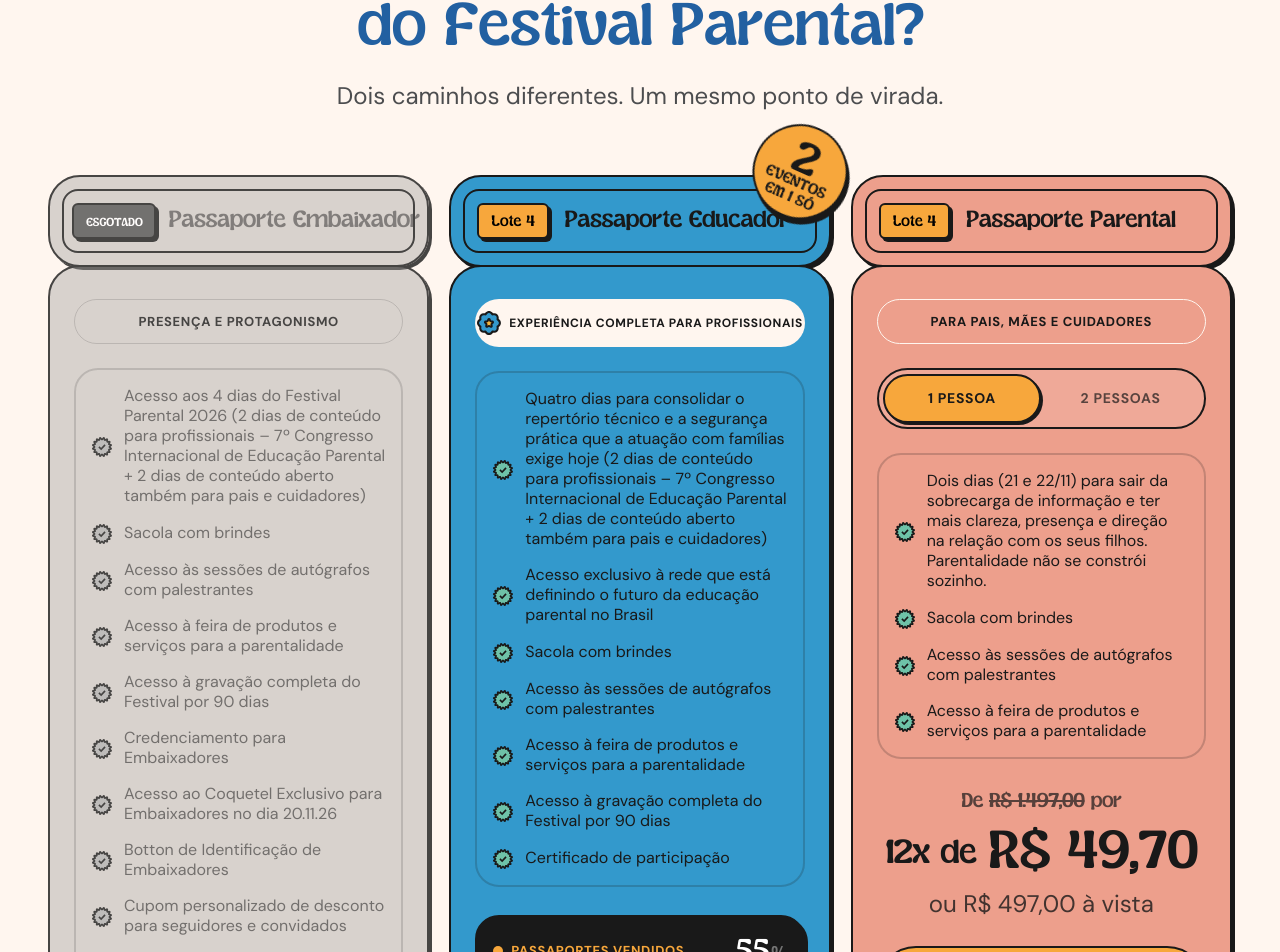
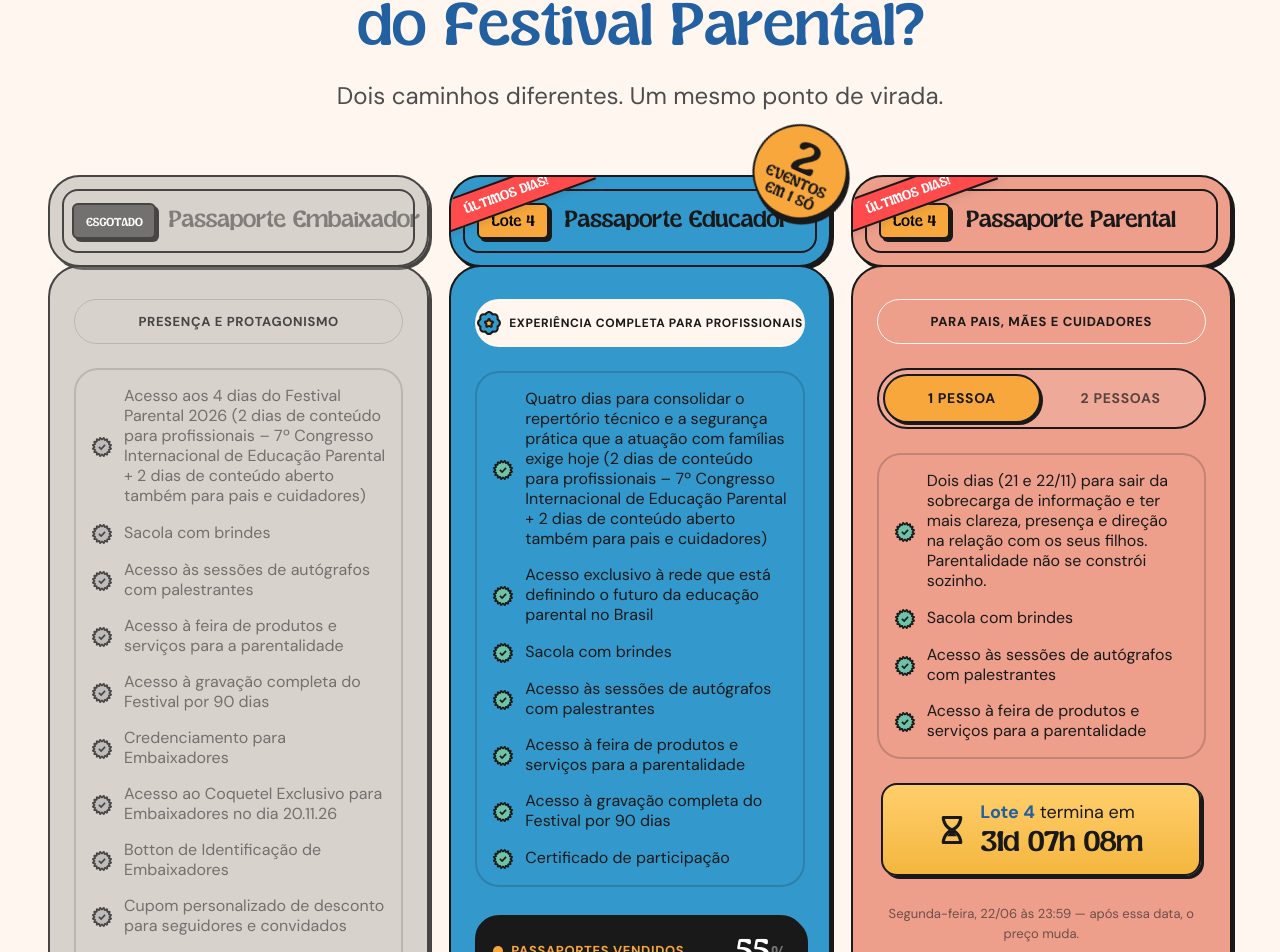
Before and after one commit to oanthonydesign/-LP-Festival-parental, a Next.js app: page / in a window 1280 px wide. Shown: the part 6965-7917 px from the top of the page. Built offline with nearby package versions, Linux system fonts and the light colour scheme.

Commit message:
ultimos dias do lote 4 + redirect e robots na versão B

```diff
--- a/src/app/lp-b/page.tsx
+++ b/src/app/lp-b/page.tsx
@@ -26,13 +26,16 @@ import SectionForWho from '@/components/sections/SectionForWho';
 import SectionTakeaways from '@/components/sections/SectionTakeaways';
 import AcaoRelampagoBanner from '@/components/sections/AcaoRelampagoBanner';
 
+import { redirect } from 'next/navigation';
+
 export const metadata = {
     robots: 'noindex, nofollow',
 }
 
-const SHOW_STICKY_BAR = false;
+const SHOW_STICKY_BAR = true;
 
 export default function LPB() {
+    redirect('/');
     return (
         <>
             <main className="min-h-screen relative overflow-x-clip">
--- a/src/app/page.tsx
+++ b/src/app/page.tsx
@@ -26,7 +26,7 @@ import AcaoRelampagoBanner from '@/components/sections/AcaoRelampagoBanner';
 import SectionForWho from '@/components/sections/SectionForWho';
 import SectionTakeaways from '@/components/sections/SectionTakeaways';
 
-const SHOW_STICKY_BAR = false;
+const SHOW_STICKY_BAR = true;
 
 export default function Home() {
     return (
--- a/src/app/robots.ts
+++ b/src/app/robots.ts
@@ -18,6 +18,7 @@ export default function robots(): MetadataRoute.Robots {
         rules: {
             userAgent: '*',
             allow: '/',
+            disallow: '/lp-b',
         },
         sitemap: 'https://festivalparental.com.br/sitemap.xml',
     }
--- a/src/components/sections/Section6.tsx
+++ b/src/components/sections/Section6.tsx
@@ -6,9 +6,9 @@ import { useCountdown } from "@/hooks/useCountdown";
 import { useIsAcaoDia } from "@/hooks/useIsAcaoDia";
 
 // Flags de controle para fácil ativação/desativação
-const SHOW_PROMO_RIBBON = false;
+const SHOW_PROMO_RIBBON = true;
 const SHOW_PRICE_STATUS_BADGE = false;
-const SHOW_COUNTDOWN_BADGE = false;
+const SHOW_COUNTDOWN_BADGE = true;
 
 interface Benefit {
   text: string;
@@ -177,7 +177,7 @@ function Ribbon() {
     <div className="absolute inset-0 overflow-hidden rounded-[inherit] pointer-events-none z-[100]">
       <div className="bg-[#ff4b4b] border-y-2 border-[#191919] border-solid -rotate-[20deg] py-0.5 w-[180px] absolute top-[3px] md:top-[2px] left-[-48px] md:left-[-35px] shadow-[0px_2px_10px_rgba(0,0,0,0.1)] flex items-center justify-center">
         <span className="font-sugar-peachy text-[14px] md:text-[16px] text-white uppercase tracking-tight block text-center">
-          ÚLTIMO DIA!
+          ÚLTIMOS DIAS!
         </span>
       </div>
     </div>
@@ -415,9 +415,8 @@ function PassportCard({ data }: { data: PassportData }) {
             {data.badgeText.split('|').map((line, i) => (
               <span
                 key={i}
-                className={`block uppercase whitespace-nowrap ${
-                  i === 0 ? "text-[42px] md:text-[52px] tracking-[-1px] -mb-2" : "text-[14px] md:text-[18px] tracking-[-0.5px]"
-                }`}
+                className={`block uppercase whitespace-nowrap ${i === 0 ? "text-[42px] md:text-[52px] tracking-[-1px] -mb-2" : "text-[14px] md:text-[18px] tracking-[-0.5px]"
+                  }`}
               >
                 {line}
               </span>
@@ -509,7 +508,7 @@ function PassportCard({ data }: { data: PassportData }) {
           <div className="flex flex-col items-center gap-2 w-full">
             <CountdownBadge />
             <p className="font-dm-sans text-[13px] text-[#191919]/60 text-center">
-              Domingo, 17/05 às 23:59 — após essa data, o preço muda.
+              Segunda-feira, 22/06 às 23:59 — após essa data, o preço muda.
             </p>
           </div>
         )}
--- a/src/hooks/useCountdown.ts
+++ b/src/hooks/useCountdown.ts
@@ -2,8 +2,8 @@
 
 import { useState, useEffect } from "react";
 
-// Data-alvo: 17/05/2026 às 23:59:00 horário de Brasília (UTC-3)
-export const TARGET_DATE = new Date("2026-05-18T02:59:00Z"); // 17/05 23:59 BRT = 18/05 02:59 UTC
+// Data-alvo: 22/06/2026 às 23:59:00 horário de Brasília (UTC-3)
+export const TARGET_DATE = new Date("2026-06-23T02:59:00Z"); // 22/06 23:59 BRT = 23/06 02:59 UTC
 
 export function useCountdown(targetDate: Date = TARGET_DATE) {
     const calcRemaining = () => Math.max(0, targetDate.getTime() - Date.now());
```
